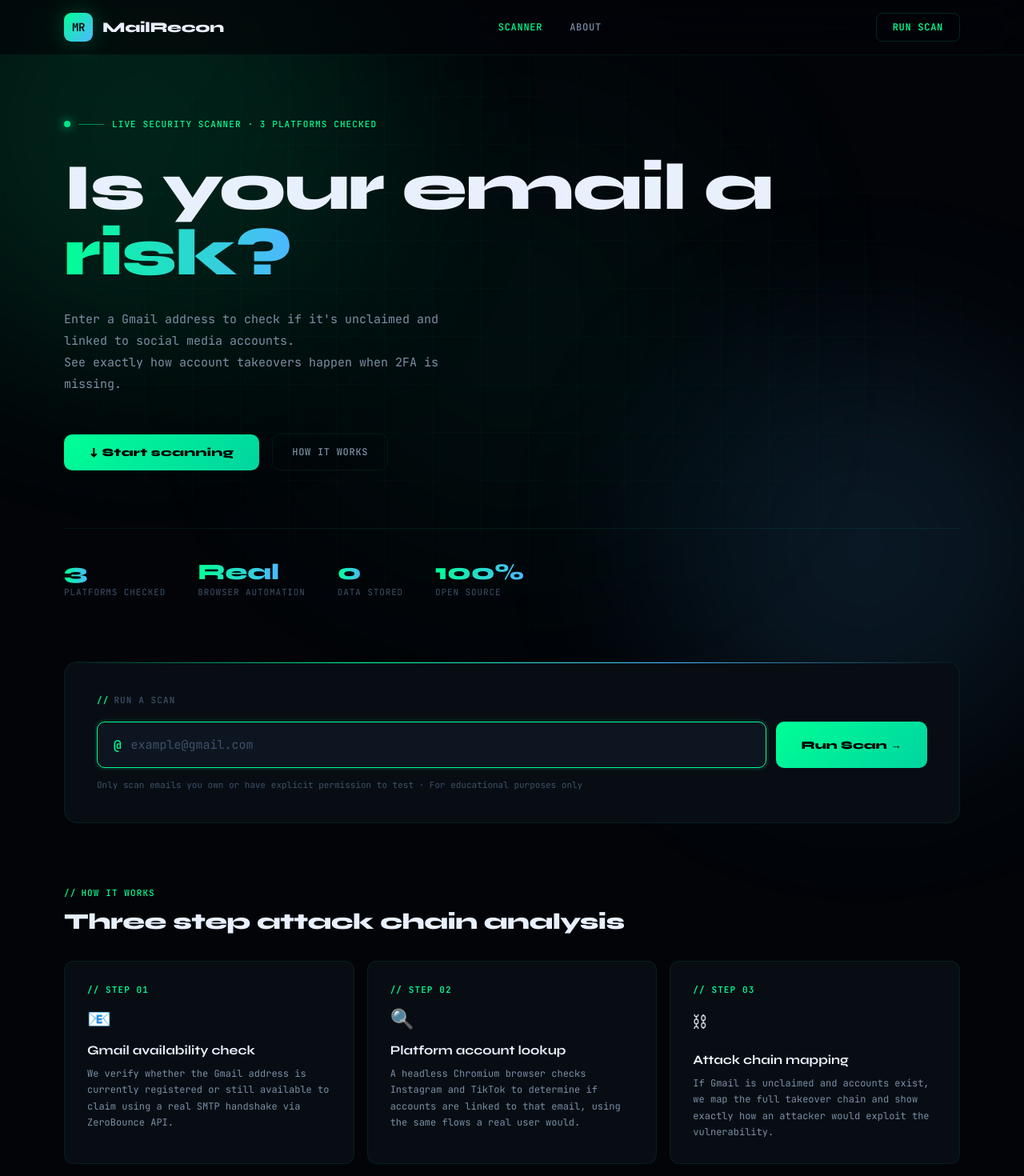
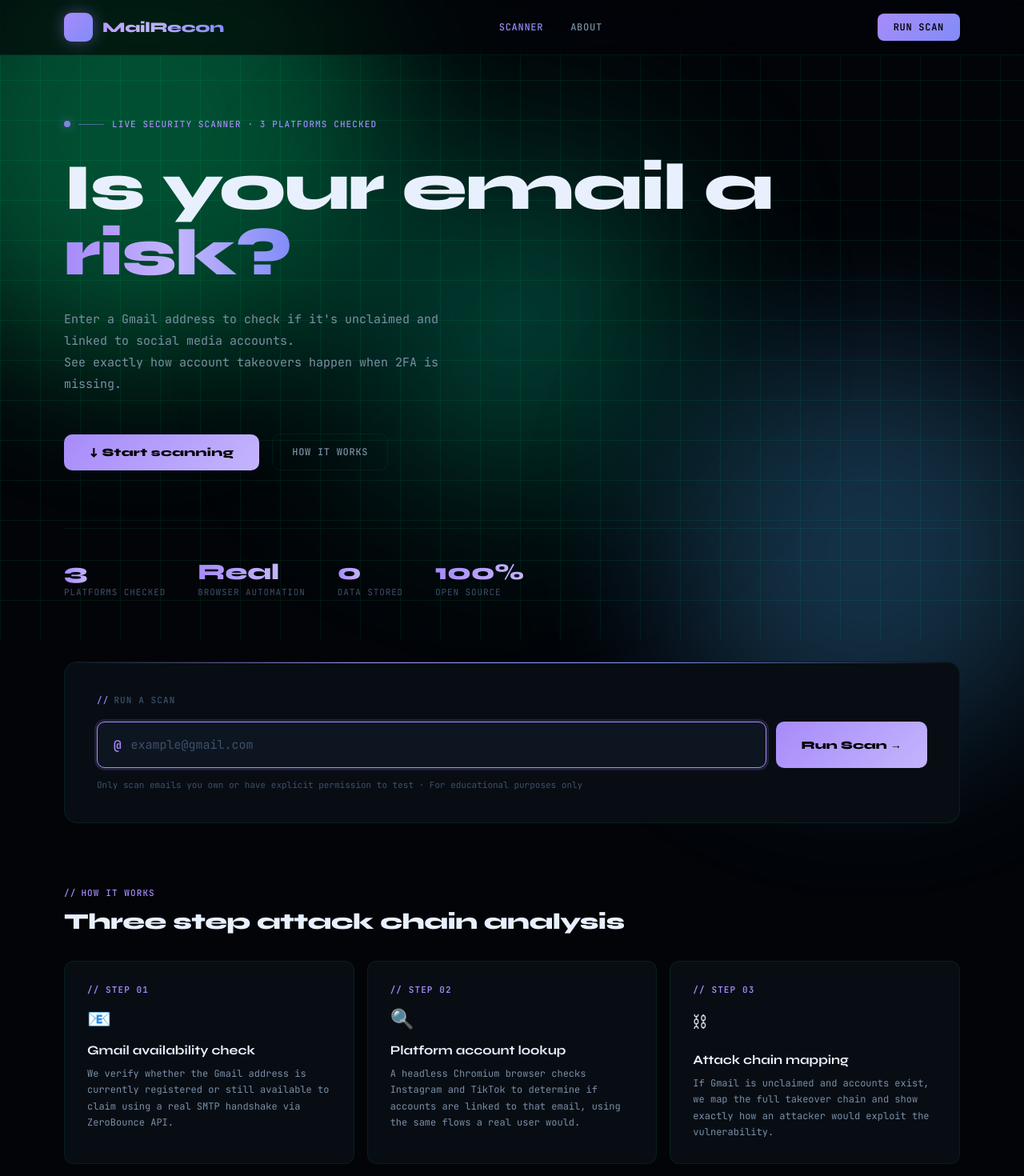
Before and after one commit to FarisAsmar/EMAIL-RECON-OSINT, a React (Vite) app in the folder frontend/: page / in a window 1280 px wide. Shown: the top 1470 px of the page at 80% size. Built offline with nearby package versions, Linux system fonts and the light colour scheme.

Commit message:
Update App.css

```diff
--- a/frontend/src/App.css
+++ b/frontend/src/App.css
@@ -30,72 +30,72 @@ html { font-size: 16px; scroll-behavior: smooth; }
 body { background: var(--bg); color: var(--text); font-family: var(--font); min-height: 100vh; overflow-x: hidden; -webkit-font-smoothing: antialiased; }
 a { text-decoration: none; color: inherit; }
 .app { min-height: 100vh; display: flex; flex-direction: column; position: relative; }
-.bg-grid { position: fixed; inset: 0; z-index: 0; pointer-events: none; background-image: linear-gradient(rgba(0,255,150,0.025) 1px, transparent 1px), linear-gradient(90deg, rgba(0,255,150,0.025) 1px, transparent 1px); background-size: 60px 60px; mask-image: radial-gradient(ellipse 80% 80% at 50% 50%, black 40%, transparent 100%); }
-.bg-orb { position: fixed; border-radius: 50%; pointer-events: none; z-index: 0; filter: blur(120px); opacity: 0.12; }
-.bg-orb-1 { width: 600px; height: 600px; background: var(--green); top: -200px; left: -200px; animation: orbFloat1 20s ease-in-out infinite; }
-.bg-orb-2 { width: 500px; height: 500px; background: var(--blue); bottom: -200px; right: -100px; animation: orbFloat2 25s ease-in-out infinite; }
-.bg-orb-3 { width: 300px; height: 300px; background: var(--green2); top: 50%; left: 50%; transform: translate(-50%,-50%); animation: orbFloat3 15s ease-in-out infinite; }
+.bg-grid { position: fixed; inset: 0; z-index: 0; pointer-events: none; background-image: linear-gradient(rgba(0,255,150,0.08) 1px, transparent 1px), linear-gradient(90deg, rgba(0,255,150,0.08) 1px, transparent 1px); background-size: 50px 50px; }
+.bg-orb { position: fixed; border-radius: 50%; pointer-events: none; z-index: 0; filter: blur(100px); }
+.bg-orb-1 { width: 600px; height: 600px; background: var(--green); top: -200px; left: -200px; animation: orbFloat1 20s ease-in-out infinite; opacity: 0.3; }
+.bg-orb-2 { width: 500px; height: 500px; background: var(--blue); bottom: -200px; right: -100px; animation: orbFloat2 25s ease-in-out infinite; opacity: 0.25; }
+.bg-orb-3 { width: 300px; height: 300px; background: var(--green2); top: 50%; left: 50%; transform: translate(-50%,-50%); animation: orbFloat3 15s ease-in-out infinite; opacity: 0.35; }
 @keyframes orbFloat1 { 0%,100%{transform:translate(0,0)} 33%{transform:translate(80px,60px)} 66%{transform:translate(-40px,80px)} }
 @keyframes orbFloat2 { 0%,100%{transform:translate(0,0)} 33%{transform:translate(-60px,-80px)} 66%{transform:translate(40px,-40px)} }
 @keyframes orbFloat3 { 0%,100%{transform:translate(-50%,-50%) scale(1)} 50%{transform:translate(-50%,-50%) scale(1.3)} }
 .nav { position: fixed; top: 0; left: 0; right: 0; z-index: 1000; background: rgba(2,4,8,0.7); backdrop-filter: blur(24px) saturate(180%); border-bottom: 1px solid var(--border); }
 .nav-inner { max-width: 1200px; margin: 0 auto; padding: 0 40px; height: 68px; display: flex; align-items: center; justify-content: space-between; }
-.nav-logo { display: flex; align-items: center; gap: 12px; cursor: pointer; font-size: 18px; font-weight: 800; letter-spacing: -0.3px; color: var(--text); }
-.nav-logo-mark { width: 36px; height: 36px; border-radius: 9px; position: relative; background: linear-gradient(135deg, var(--green), var(--blue)); display: flex; align-items: center; justify-content: center; font-family: var(--font-mono); font-size: 14px; font-weight: 600; color: #000; box-shadow: var(--green-glow); }
+.nav-logo { display: flex; align-items: center; gap: 12px; cursor: pointer; font-size: 18px; font-weight: 800; letter-spacing: -0.3px; background: linear-gradient(90deg, #a78bfa, #c4b5fd, #818cf8); -webkit-background-clip: text; -webkit-text-fill-color: transparent; background-clip: text; }
+.nav-logo-mark { width: 36px; height: 36px; border-radius: 9px; position: relative; background: linear-gradient(135deg, #a78bfa, #818cf8); display: flex; align-items: center; justify-content: center; font-family: var(--font-mono); font-size: 14px; font-weight: 600; color: #000; box-shadow: 0 0 20px rgba(167, 139, 250, 0.4); }
 .nav-links { display: flex; align-items: center; gap: 2px; }
 .nav-link { font-family: var(--font-mono); font-size: 12px; font-weight: 500; letter-spacing: 0.06em; text-transform: uppercase; color: var(--text2); background: none; border: none; cursor: pointer; padding: 8px 16px; border-radius: 7px; transition: all 0.2s; }
-.nav-link:hover { color: var(--text); background: var(--green-dim); }
-.nav-link.active { color: var(--green); }
-.nav-cta { font-family: var(--font-mono); font-size: 12px; font-weight: 600; letter-spacing: 0.06em; text-transform: uppercase; background: transparent; border: 1px solid var(--border2); color: var(--green); border-radius: 8px; padding: 9px 20px; cursor: pointer; transition: all 0.2s; }
-.nav-cta:hover { background: var(--green-dim); box-shadow: var(--green-glow); }
+.nav-link:hover { color: var(--text); background: rgba(167, 139, 250, 0.1); }
+.nav-link.active { background: linear-gradient(90deg, #a78bfa, #818cf8); -webkit-background-clip: text; -webkit-text-fill-color: transparent; background-clip: text; }
+.nav-cta { font-family: var(--font-mono); font-size: 12px; font-weight: 600; letter-spacing: 0.06em; text-transform: uppercase; background: linear-gradient(135deg, #a78bfa, #818cf8); color: #000; border: none; border-radius: 8px; padding: 9px 20px; cursor: pointer; transition: all 0.2s; font-weight: 700; }
+.nav-cta:hover { box-shadow: 0 0 20px rgba(167, 139, 250, 0.5); }
 .main { flex: 1; position: relative; z-index: 1; padding-top: 68px; }
 .page { max-width: 1200px; margin: 0 auto; padding: 80px 40px; }
 .hero { min-height: calc(100vh - 68px); display: flex; flex-direction: column; justify-content: center; padding: 80px 40px; max-width: 1200px; margin: 0 auto; }
-.hero-status { display: inline-flex; align-items: center; gap: 10px; font-family: var(--font-mono); font-size: 11px; font-weight: 500; letter-spacing: 0.1em; text-transform: uppercase; color: var(--green); margin-bottom: 32px; }
-.hero-status-dot { width: 8px; height: 8px; border-radius: 50%; background: var(--green); box-shadow: 0 0 12px var(--green); animation: blink 2s ease-in-out infinite; }
+.hero-status { display: inline-flex; align-items: center; gap: 10px; font-family: var(--font-mono); font-size: 11px; font-weight: 500; letter-spacing: 0.1em; text-transform: uppercase; background: linear-gradient(90deg, #a78bfa, #818cf8); -webkit-background-clip: text; -webkit-text-fill-color: transparent; background-clip: text; margin-bottom: 32px; }
+.hero-status-dot { width: 8px; height: 8px; border-radius: 50%; background: linear-gradient(135deg, #a78bfa, #818cf8); box-shadow: 0 0 12px rgba(167, 139, 250, 0.6); animation: blink 2s ease-in-out infinite; }
 @keyframes blink { 0%,100%{opacity:1} 50%{opacity:0.3} }
-.hero-status-line { width: 32px; height: 1px; background: var(--green); opacity: 0.5; }
+.hero-status-line { width: 32px; height: 1px; background: linear-gradient(90deg, #a78bfa, #818cf8); opacity: 0.5; }
 .hero-title { font-size: clamp(42px, 6.5vw, 82px); font-weight: 800; line-height: 1.0; letter-spacing: -2px; margin-bottom: 28px; color: var(--text); }
 .hero-title .line2 { display: block; }
-.hero-title .hl { background: linear-gradient(90deg, var(--green), var(--blue)); -webkit-background-clip: text; -webkit-text-fill-color: transparent; background-clip: text; }
+.hero-title .hl { background: linear-gradient(90deg, #a78bfa, #c4b5fd, #818cf8); -webkit-background-clip: text; -webkit-text-fill-color: transparent; background-clip: text; }
 .hero-desc { font-family: var(--font-mono); font-size: 15px; color: var(--text2); line-height: 1.8; max-width: 520px; margin-bottom: 48px; }
 .hero-actions { display: flex; align-items: center; gap: 16px; margin-bottom: 72px; }
-.btn-primary { display: inline-flex; align-items: center; gap: 10px; background: linear-gradient(135deg, var(--green), var(--green2)); color: #000; font-family: var(--font); font-size: 14px; font-weight: 800; letter-spacing: 0.02em; padding: 14px 32px; border-radius: 10px; border: none; cursor: pointer; transition: all 0.2s; }
-.btn-primary:hover { transform: translateY(-1px); box-shadow: 0 8px 32px rgba(0,255,150,0.3); }
+.btn-primary { display: inline-flex; align-items: center; gap: 10px; background: linear-gradient(135deg, #a78bfa, #c4b5fd); color: #000; font-family: var(--font); font-size: 14px; font-weight: 800; letter-spacing: 0.02em; padding: 14px 32px; border-radius: 10px; border: none; cursor: pointer; transition: all 0.2s; }
+.btn-primary:hover { transform: translateY(-1px); box-shadow: 0 8px 32px rgba(167, 139, 250, 0.4); }
 .btn-primary:disabled { opacity: 0.4; cursor: not-allowed; }
 .btn-secondary { display: inline-flex; align-items: center; gap: 8px; background: transparent; color: var(--text2); font-family: var(--font-mono); font-size: 12px; font-weight: 500; letter-spacing: 0.06em; text-transform: uppercase; padding: 14px 24px; border-radius: 10px; border: 1px solid var(--border); cursor: pointer; transition: all 0.2s; }
 .btn-secondary:hover { color: var(--text); border-color: var(--border2); }
 .hero-stats { display: flex; gap: 40px; padding-top: 40px; border-top: 1px solid var(--border); }
 .stat { display: flex; flex-direction: column; gap: 4px; }
 .stat-num { font-size: 28px; font-weight: 800; color: var(--text); line-height: 1; }
-.stat-num span { background: linear-gradient(90deg, var(--green), var(--blue)); -webkit-background-clip: text; -webkit-text-fill-color: transparent; background-clip: text; }
+.stat-num span { background: linear-gradient(90deg, #a78bfa, #c4b5fd); -webkit-background-clip: text; -webkit-text-fill-color: transparent; background-clip: text; }
 .stat-label { font-family: var(--font-mono); font-size: 11px; color: var(--text3); letter-spacing: 0.08em; text-transform: uppercase; }
 .scan-section { padding: 0 40px 80px; max-width: 1200px; margin: 0 auto; }
 .scan-container { background: var(--bg2); border: 1px solid var(--border); border-radius: 16px; padding: 40px; position: relative; overflow: hidden; }
-.scan-container::before { content: ''; position: absolute; top: 0; left: 0; right: 0; height: 1px; background: linear-gradient(90deg, transparent, var(--green), var(--blue), transparent); }
+.scan-container::before { content: ''; position: absolute; top: 0; left: 0; right: 0; height: 1px; background: linear-gradient(90deg, transparent, #a78bfa, #818cf8, transparent); }
 .scan-label { font-family: var(--font-mono); font-size: 11px; font-weight: 500; letter-spacing: 0.1em; text-transform: uppercase; color: var(--text3); margin-bottom: 20px; }
-.scan-label::before { content: '//'; color: var(--green); margin-right: 6px; }
+.scan-label::before { content: '//'; background: linear-gradient(90deg, #a78bfa, #818cf8); -webkit-background-clip: text; -webkit-text-fill-color: transparent; background-clip: text; margin-right: 6px; }
 .scan-form { display: flex; gap: 12px; }
 .input-wrap { flex: 1; display: flex; align-items: center; gap: 12px; background: var(--bg3); border: 1px solid rgba(255,255,255,0.06); border-radius: 10px; padding: 0 20px; transition: all 0.2s; }
-.input-wrap:focus-within { border-color: var(--green); box-shadow: 0 0 0 3px rgba(0,255,150,0.08); }
-.input-at { font-family: var(--font-mono); color: var(--green); font-size: 16px; font-weight: 600; }
+.input-wrap:focus-within { border-color: #a78bfa; box-shadow: 0 0 0 3px rgba(167, 139, 250, 0.15); }
+.input-at { font-family: var(--font-mono); color: #a78bfa; font-size: 16px; font-weight: 600; }
 .email-input { flex: 1; background: none; border: none; outline: none; font-family: var(--font-mono); font-size: 15px; color: var(--text); padding: 17px 0; }
 .email-input::placeholder { color: var(--text3); }
-.btn-scan { background: linear-gradient(135deg, var(--green), var(--green2)); color: #000; border: none; border-radius: 10px; padding: 0 32px; font-family: var(--font); font-size: 14px; font-weight: 800; cursor: pointer; transition: all 0.2s; white-space: nowrap; display: flex; align-items: center; gap: 10px; min-height: 58px; }
-.btn-scan:hover:not(:disabled) { box-shadow: 0 8px 24px rgba(0,255,150,0.3); transform: translateY(-1px); }
+.btn-scan { background: linear-gradient(135deg, #a78bfa, #c4b5fd); color: #000; border: none; border-radius: 10px; padding: 0 32px; font-family: var(--font); font-size: 14px; font-weight: 800; cursor: pointer; transition: all 0.2s; white-space: nowrap; display: flex; align-items: center; gap: 10px; min-height: 58px; }
+.btn-scan:hover:not(:disabled) { box-shadow: 0 8px 24px rgba(167, 139, 250, 0.4); transform: translateY(-1px); }
 .btn-scan:disabled { opacity: 0.4; }
 .scan-note { font-family: var(--font-mono); font-size: 11px; color: var(--text3); margin-top: 14px; }
 .steps-section { padding: 0 40px 80px; max-width: 1200px; margin: 0 auto; }
 .section-header { margin-bottom: 32px; }
-.section-tag { font-family: var(--font-mono); font-size: 11px; font-weight: 500; letter-spacing: 0.1em; text-transform: uppercase; color: var(--green); margin-bottom: 12px; }
+.section-tag { font-family: var(--font-mono); font-size: 11px; font-weight: 500; letter-spacing: 0.1em; text-transform: uppercase; background: linear-gradient(90deg, #a78bfa, #818cf8); -webkit-background-clip: text; -webkit-text-fill-color: transparent; background-clip: text; margin-bottom: 12px; }
 .section-tag::before { content: '//'; margin-right: 6px; }
 .section-title { font-size: 28px; font-weight: 800; color: var(--text); letter-spacing: -0.5px; }
 .steps { display: grid; grid-template-columns: repeat(3, 1fr); gap: 16px; }
 .step-card { background: var(--bg2); border: 1px solid var(--border); border-radius: var(--r); padding: 28px; position: relative; transition: all 0.2s; overflow: hidden; }
-.step-card:hover { border-color: var(--border2); transform: translateY(-2px); }
-.step-card::after { content: ''; position: absolute; bottom: 0; left: 0; right: 0; height: 2px; background: linear-gradient(90deg, var(--green), var(--blue)); transform: scaleX(0); transform-origin: left; transition: transform 0.3s; }
+.step-card:hover { border-color: #a78bfa; transform: translateY(-2px); }
+.step-card::after { content: ''; position: absolute; bottom: 0; left: 0; right: 0; height: 2px; background: linear-gradient(90deg, #a78bfa, #818cf8); transform: scaleX(0); transform-origin: left; transition: transform 0.3s; }
 .step-card:hover::after { transform: scaleX(1); }
-.step-num { font-family: var(--font-mono); font-size: 11px; font-weight: 600; color: var(--green); letter-spacing: 0.1em; margin-bottom: 16px; }
+.step-num { font-family: var(--font-mono); font-size: 11px; font-weight: 600; background: linear-gradient(90deg, #a78bfa, #818cf8); -webkit-background-clip: text; -webkit-text-fill-color: transparent; background-clip: text; letter-spacing: 0.1em; margin-bottom: 16px; }
 .step-icon { font-size: 24px; margin-bottom: 14px; }
 .step-title { font-size: 16px; font-weight: 700; color: var(--text); margin-bottom: 10px; }
 .step-desc { font-family: var(--font-mono); font-size: 12px; color: var(--text2); line-height: 1.7; }
@@ -106,7 +106,7 @@ a { text-decoration: none; color: inherit; }
 .log-delay-2 { animation-delay: 1.5s; }
 .log-delay-3 { animation-delay: 2.4s; }
 @keyframes fadeIn { to { opacity: 1; } }
-.log-ok { color: var(--green); margin-right: 10px; }
+.log-ok { color: #a78bfa; margin-right: 10px; }
 .log-wait { color: var(--blue); margin-right: 10px; }
 .error-box { background: var(--red-dim); border: 1px solid rgba(255,69,96,0.2); border-radius: 8px; padding: 14px 18px; font-family: var(--font-mono); font-size: 13px; color: var(--red); margin-top: 14px; }
 .spinner { width: 14px; height: 14px; border: 2px solid rgba(0,0,0,0.2); border-top-color: #000; border-radius: 50%; animation: spin 0.6s linear infinite; }
@@ -135,7 +135,7 @@ a { text-decoration: none; color: inherit; }
 .risk-card.safe .risk-label { color: var(--green); }
 .risk-summary { font-size: 16px; color: var(--text); line-height: 1.7; }
 .chain-card { background: var(--bg2); border: 1px solid var(--border); border-radius: 16px; padding: 32px; margin-bottom: 16px; position: relative; }
-.chain-card::before { content: ''; position: absolute; top: 0; left: 0; right: 0; height: 1px; background: linear-gradient(90deg, transparent, rgba(0,255,150,0.3), transparent); }
+.chain-card::before { content: ''; position: absolute; top: 0; left: 0; right: 0; height: 1px; background: linear-gradient(90deg, transparent, rgba(167, 139, 250, 0.3), transparent); }
 .chain-header { display: flex; align-items: center; gap: 12px; margin-bottom: 28px; }
 .chain-title { font-size: 16px; font-weight: 800; color: var(--text); }
 .chain-badge { font-family: var(--font-mono); font-size: 11px; font-weight: 600; padding: 4px 12px; border-radius: 20px; }
@@ -154,7 +154,7 @@ a { text-decoration: none; color: inherit; }
 .chain-arrow-label { font-family: var(--font-mono); font-size: 9px; color: var(--text3); text-transform: uppercase; }
 .chain-arrow-row { display: flex; align-items: center; width: 100%; }
 .chain-arrow-line { flex: 1; height: 1px; }
-.chain-arrow.on .chain-arrow-line { background: linear-gradient(90deg, var(--green), var(--red)); }
+.chain-arrow.on .chain-arrow-line { background: linear-gradient(90deg, #a78bfa, var(--red)); }
 .chain-arrow.off .chain-arrow-line { background: rgba(255,255,255,0.06); }
 .chain-arrow-tip { font-size: 18px; margin-left: -4px; }
 .chain-arrow.on .chain-arrow-tip { color: var(--red); }
@@ -181,41 +181,41 @@ a { text-decoration: none; color: inherit; }
 .platform-status { font-family: var(--font-mono); font-size: 11px; color: var(--text3); margin-bottom: 8px; }
 .platform-detail { font-family: var(--font-mono); font-size: 12px; color: var(--text2); line-height: 1.65; }
 .mitigation-card { background: var(--bg2); border: 1px solid var(--border); border-radius: 16px; padding: 32px; position: relative; }
-.mitigation-card::before { content: ''; position: absolute; top: 0; left: 0; right: 0; height: 1px; background: linear-gradient(90deg, transparent, rgba(77,184,255,0.4), transparent); }
+.mitigation-card::before { content: ''; position: absolute; top: 0; left: 0; right: 0; height: 1px; background: linear-gradient(90deg, transparent, rgba(167, 139, 250, 0.4), transparent); }
 .mitigation-title { font-size: 16px; font-weight: 800; color: var(--text); margin-bottom: 24px; }
 .mitigations { display: grid; grid-template-columns: repeat(3, 1fr); gap: 24px; }
-.mit-num { font-family: var(--font-mono); font-size: 11px; font-weight: 600; color: var(--blue); letter-spacing: 0.08em; margin-bottom: 10px; }
+.mit-num { font-family: var(--font-mono); font-size: 11px; font-weight: 600; background: linear-gradient(90deg, #a78bfa, #818cf8); -webkit-background-clip: text; -webkit-text-fill-color: transparent; background-clip: text; letter-spacing: 0.08em; margin-bottom: 10px; }
 .mit-title { font-size: 14px; font-weight: 700; color: var(--text); margin-bottom: 8px; }
 .mit-body { font-family: var(--font-mono); font-size: 12px; color: var(--text2); line-height: 1.7; }
 .about-page { max-width: 900px; }
 .about-hero { margin-bottom: 56px; }
-.about-tag { font-family: var(--font-mono); font-size: 11px; font-weight: 500; letter-spacing: 0.1em; text-transform: uppercase; color: var(--green); margin-bottom: 20px; }
+.about-tag { font-family: var(--font-mono); font-size: 11px; font-weight: 500; letter-spacing: 0.1em; text-transform: uppercase; background: linear-gradient(90deg, #a78bfa, #818cf8); -webkit-background-clip: text; -webkit-text-fill-color: transparent; background-clip: text; margin-bottom: 20px; }
 .about-tag::before { content: '//'; margin-right: 6px; }
 .about-title { font-size: clamp(32px, 5vw, 52px); font-weight: 800; letter-spacing: -1px; color: var(--text); margin-bottom: 20px; line-height: 1.1; }
-.about-title .hl { background: linear-gradient(90deg, var(--green), var(--blue)); -webkit-background-clip: text; -webkit-text-fill-color: transparent; background-clip: text; }
+.about-title .hl { background: linear-gradient(90deg, #a78bfa, #c4b5fd, #818cf8); -webkit-background-clip: text; -webkit-text-fill-color: transparent; background-clip: text; }
 .about-subtitle { font-family: var(--font-mono); font-size: 15px; color: var(--text2); line-height: 1.8; max-width: 640px; }
 .about-grid { display: flex; flex-direction: column; gap: 12px; }
 .about-card { background: var(--bg2); border: 1px solid var(--border); border-radius: 16px; padding: 32px; position: relative; overflow: hidden; transition: border-color 0.2s; }
 .about-card:hover { border-color: var(--border2); }
-.about-card::before { content: ''; position: absolute; top: 0; left: 0; right: 0; height: 1px; background: linear-gradient(90deg, transparent, rgba(0,255,150,0.2), transparent); }
-.about-card-label { font-family: var(--font-mono); font-size: 11px; font-weight: 600; letter-spacing: 0.1em; text-transform: uppercase; color: var(--blue); margin-bottom: 16px; }
+.about-card::before { content: ''; position: absolute; top: 0; left: 0; right: 0; height: 1px; background: linear-gradient(90deg, transparent, rgba(167, 139, 250, 0.2), transparent); }
+.about-card-label { font-family: var(--font-mono); font-size: 11px; font-weight: 600; letter-spacing: 0.1em; text-transform: uppercase; background: linear-gradient(90deg, #a78bfa, #818cf8); -webkit-background-clip: text; -webkit-text-fill-color: transparent; background-clip: text; margin-bottom: 16px; }
 .about-text { font-family: var(--font-mono); font-size: 14px; color: var(--text2); line-height: 1.85; }
 .about-text p { margin-bottom: 16px; }
 .about-text p:last-child { margin-bottom: 0; }
 .about-text strong { color: var(--text); font-weight: 600; }
 .author-row { display: flex; align-items: center; gap: 16px; margin-bottom: 20px; }
-.author-avatar { width: 52px; height: 52px; border-radius: 50%; background: linear-gradient(135deg, var(--green), var(--blue)); display: flex; align-items: center; justify-content: center; font-size: 20px; font-weight: 800; color: #000; box-shadow: 0 0 20px rgba(0,255,150,0.3); flex-shrink: 0; }
+.author-avatar { width: 52px; height: 52px; border-radius: 50%; background: linear-gradient(135deg, #a78bfa, #818cf8); display: flex; align-items: center; justify-content: center; font-size: 20px; font-weight: 800; color: #000; box-shadow: 0 0 20px rgba(167, 139, 250, 0.4); flex-shrink: 0; }
 .author-name { font-size: 18px; font-weight: 800; color: var(--text); margin-bottom: 4px; }
 .author-role { font-family: var(--font-mono); font-size: 12px; color: var(--text3); }
 .stack-row { display: flex; flex-wrap: wrap; gap: 8px; margin-top: 20px; }
 .stack-tag { background: var(--bg3); border: 1px solid var(--border); border-radius: 6px; padding: 6px 14px; font-family: var(--font-mono); font-size: 11px; font-weight: 500; color: var(--text2); transition: all 0.15s; }
-.stack-tag:hover { border-color: var(--green); color: var(--green); }
+.stack-tag:hover { border-color: #a78bfa; color: #a78bfa; }
 .footer { position: relative; z-index: 1; border-top: 1px solid var(--border); padding: 28px 40px; }
 .footer-inner { max-width: 1200px; margin: 0 auto; display: flex; justify-content: space-between; align-items: center; }
 .footer-left { font-family: var(--font-mono); font-size: 12px; color: var(--text3); }
 .footer-right { display: flex; gap: 24px; }
 .footer-link { font-family: var(--font-mono); font-size: 12px; color: var(--text3); transition: color 0.15s; }
-.footer-link:hover { color: var(--green); }
+.footer-link:hover { color: #a78bfa; }
 @media (max-width: 768px) {
   .nav-inner { padding: 0 20px; }
   .hero { padding: 60px 20px; }
```
